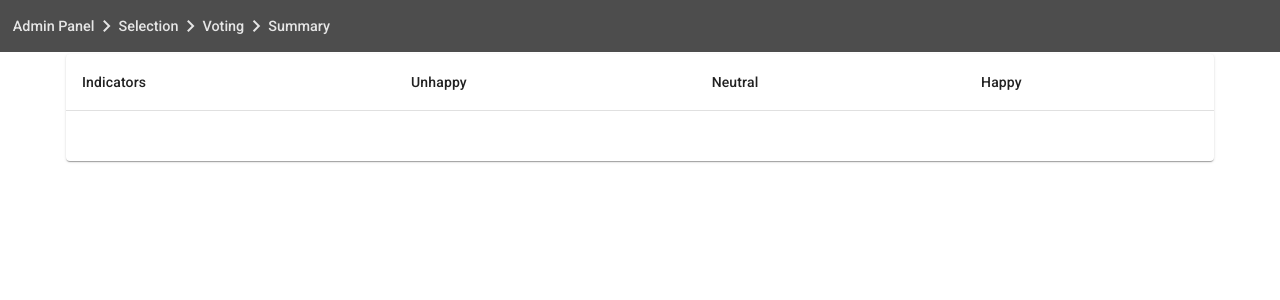
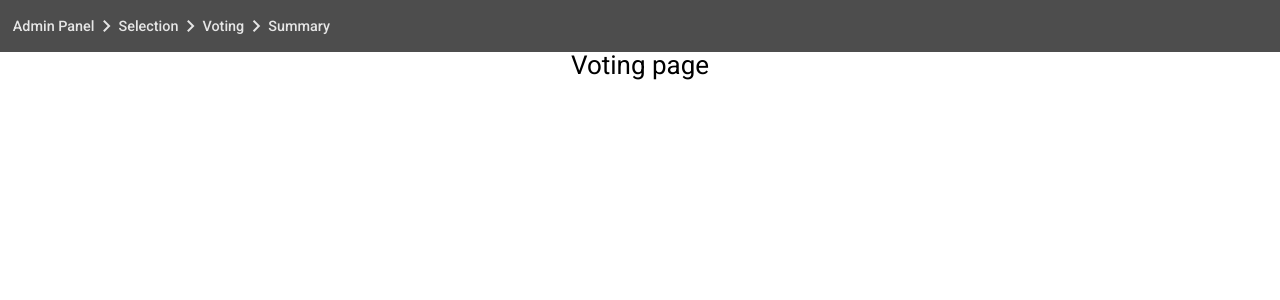
Before and after one commit to peter-yhc/spotify-health-web-ts, a React (Create React App) app: page /admin-sessions/voting in a window 1280 px wide. Shown: the top 300 px of the page. Built offline with nearby package versions, Linux system fonts and the light colour scheme.

Commit message:
Change AdminSessionPage to show VotingPage instead of LiveVotingTable.

```diff
--- a/src/admin-sessions/AdminSessionsPage.jsx
+++ b/src/admin-sessions/AdminSessionsPage.jsx
@@ -2,7 +2,7 @@ import React from 'react';
 import { Redirect, Route, Switch } from 'react-router';
 import PropTypes from 'prop-types';
 import { withStyles } from '@material-ui/styles';
-import { LiveVotingTable, ProgressSelector, ResultSummaryPage, InstructionPage } from './components';
+import { VotingPage, ProgressSelector, ResultSummaryPage, InstructionPage } from './components';
 
 const styles = {
   article: {
@@ -36,7 +36,7 @@ export const AdminSessionsPage = (props) => {
       <main className={classes.main}>
         <Switch>
           <Route path="/admin-sessions/instructions" component={InstructionPage} />
-          <Route path="/admin-sessions/voting" component={LiveVotingTable} />
+          <Route path="/admin-sessions/voting" component={VotingPage} />
           <Route path="/admin-sessions/results" component={ResultSummaryPage} />
         </Switch>
       </main>
--- /dev/null
+++ b/src/admin-sessions/components/VotingPage.jsx
@@ -0,0 +1,11 @@
+import React from 'react';
+
+const VotingPage = () => {
+  return (
+    <React.Fragment>
+      Voting page
+    </React.Fragment>
+  );
+};
+
+export default VotingPage;
--- a/src/admin-sessions/components/index.js
+++ b/src/admin-sessions/components/index.js
@@ -1,5 +1,5 @@
 /* eslint-disable import/prefer-default-export */
-export { default as LiveVotingTable } from './LiveVotingTable';
 export { default as InstructionPage } from './InstructionPage';
 export { default as ProgressSelector } from './ProgressSelector';
 export { default as ResultSummaryPage } from './ResultSummaryPage';
+export { default as VotingPage } from './VotingPage';
```
Also changed, not shown: 1 other file (tests, documents, lock files or other folders).
